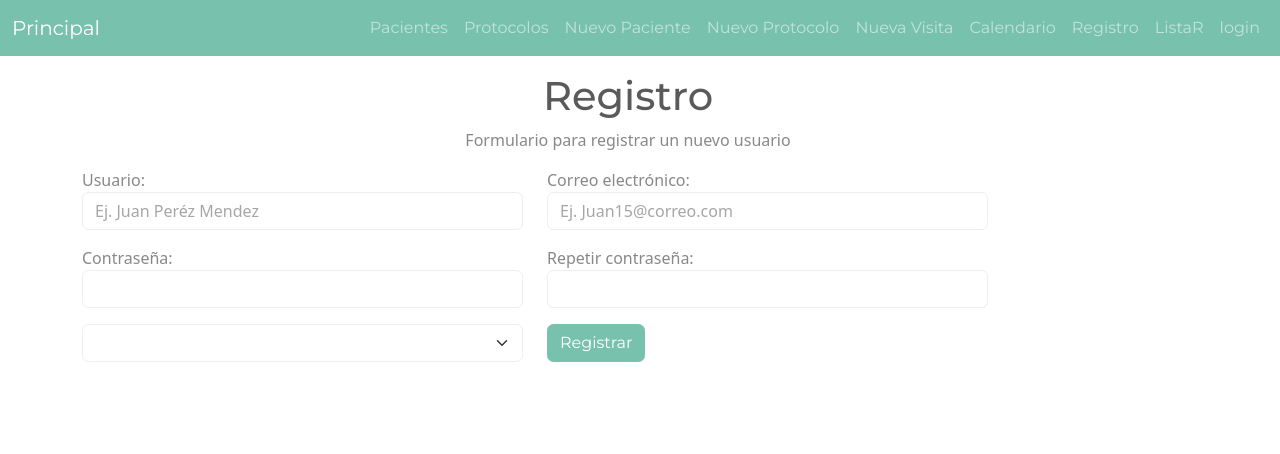
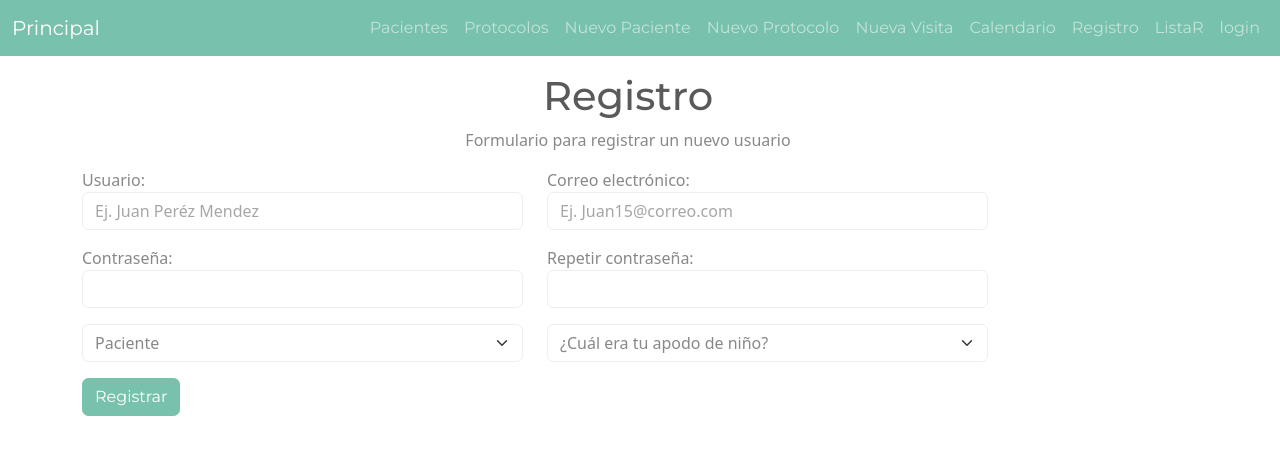
Before and after one commit to KingGnome115/page, a Vue app: page /registro in a window 1280 px wide. Shown: the top 454 px of the page. Built offline with nearby package versions, Linux system fonts and the light colour scheme.

Commit message:
preguntas por si olvidaste contraseña

```diff
--- a/src/components/Registro.vue
+++ b/src/components/Registro.vue
@@ -24,7 +24,7 @@
 
                 <div class="col-12 col-md-5 mb-3">
                     <label for="password">Contraseña:</label>
-                    <input type="password" id="password" name="password" class="form-control" v-model="passwordC" required>
+                    <input type="password" id="password" name="password" class="form-control" v-model="passwordC" title="Una buena contraseña es una frase sin sentido con números y caracteres especiales" required>
                     <div class="invalid-feedback">
                         Porfavor ingrese una contraseña
                     </div>
@@ -32,21 +32,34 @@
 
                 <div class="col-12 col-md-5 mb-3">
                     <label for="password2">Repetir contraseña:</label>
-                    <input type="password" id="password2" name="password2" class="form-control" v-model="this.usuarios.password" required>
+                    <input type="password" id="password2" name="password2" class="form-control" v-model="this.usuarios.password" title="Una buena contraseña es una frase sin sentido con números y caracteres especiales" required>
                     <div class="invalid-feedback">
                         Porfavor ingrese una contraseña
                     </div>
                 </div>
 
                 <div class="col-12 col-md-5 mb-3" >
-                    <select  class="form-select valid" id="ventana" aria-describedby="Rol" v-model="this.usuarios.rol" required >
-                        <option>Paciente</option>
+                    <select  class="form-select valid" v-model="this.usuarios.rol" required >
+                        <option selected >Paciente</option>
                         <option>Doctor</option>
                         <option>Administrador</option>
                         <option>Secretaria</option>
                         <option>Enfermera</option>
                         <option>Laboratorio</option>
                         <option>Coordinador</option>
+                    </select>
+                </div>
+
+                <div class="col-12 col-md-5 mb-3">
+                    <select class="form-select valid" title="No seas honesto con la respuesta, solo algo que recuerdes" >
+                        <option>¿Cuál era tu apodo de niño?</option>
+                        <option>¿Cuál sería tu trabajo ideal?</option>
+                        <option>¿Nombre de tu primera mascota?</option>
+                        <option>¿Cuál fue la ciudad en donde naciste?</option>
+                        <option>¿Cuál es tu comida favorita?</option>
+                        <option>¿Cuál fue tu primer maestro?</option>
+                        <option>¿Si fueras un superhéroe, cuáles serían tus poderes?</option>
+                        <option>¿Qué harías si te dijeran que mañana es el fin de la humanidad?</option>
                     </select>
                 </div>
 
@@ -84,6 +97,9 @@
 
             }
         },
+        mounted() {
+            this.usuarios.rol = "Paciente";
+        },
     })
 
 </script>
```
